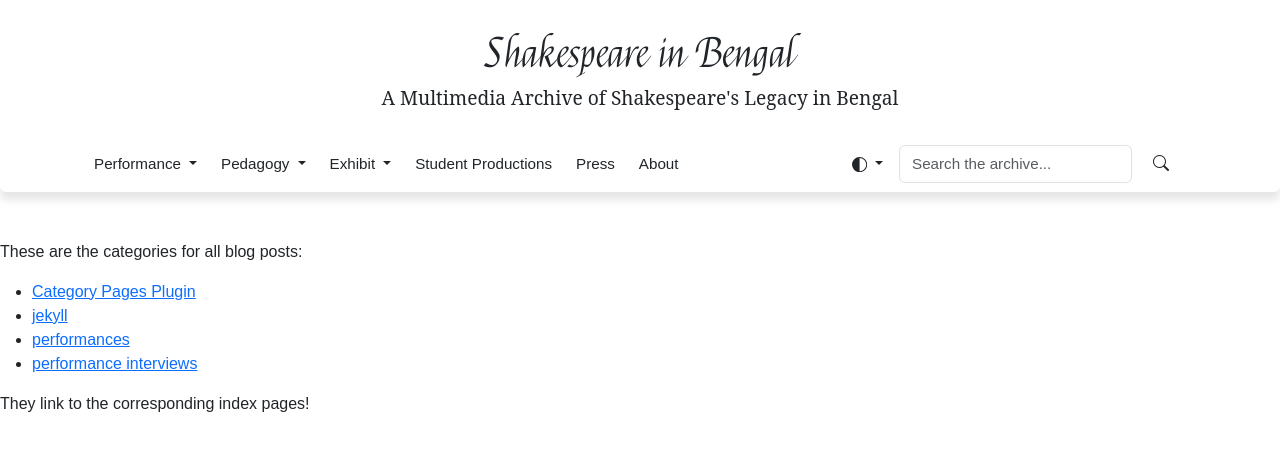
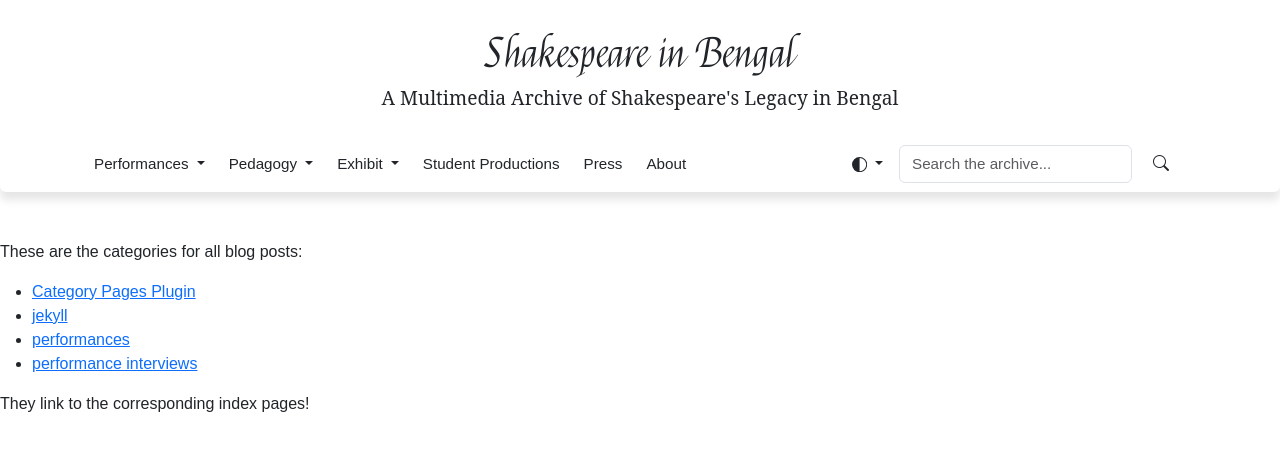
Before and after one commit to shakespeareinbengal/shakespeareinbengal.github.io, a Jekyll site: the page built from index.markdown, in a window 1280 px wide. Shown: the top 451 px of the page. Built offline with Jekyll 4.4.1, drawn with Linux system fonts in a browser that asks for light colours.

Commit message:
Add links to nav menu items with slight modifications

```diff
--- a/_includes/header.html
+++ b/_includes/header.html
@@ -16,39 +16,39 @@
                 <!-- Left Menu -->
                 <ul class="navbar-nav me-auto mb-2 mb-lg-0">
                     <li class="nav-item dropdown px-1">
-                        <a class="nav-link dropdown-toggle" href="#" role="button" data-bs-toggle="dropdown" aria-expanded="false">
-                            Performance
+                        <a class="nav-link dropdown-toggle" href="/category/performances/index.html" role="button" data-bs-toggle="dropdown" aria-expanded="false">
+                            Performances
                         </a>
                         <ul class="dropdown-menu">
-                            <li><a class="dropdown-item" href="#">Performance Interviews</a></li>
-                            <li><a class="dropdown-item" href="#">Notes</a></li>
+                            <li><a class="dropdown-item" href="/category/performance-interviews/index.html">Performance Interviews</a></li>
+                            <li><a class="dropdown-item" href="/category/reviews/index.html">Reviews</a></li>
                         </ul>
                     </li>
                     <li class="nav-item dropdown px-1">
-                        <a class="nav-link dropdown-toggle" href="#" role="button" data-bs-toggle="dropdown" aria-expanded="false">
+                        <a class="nav-link dropdown-toggle" href="/category/pedagogy/index.html" role="button" data-bs-toggle="dropdown" aria-expanded="false">
                             Pedagogy
                         </a>
                         <ul class="dropdown-menu">
-                            <li><a class="dropdown-item" href="{{ site.url }}/jekyll/{{ 'jekyll' | first | slugify }}/index.html">Pedagogy Interviews</a></li>
-                            <li><a class="dropdown-item" href="#">Notes</a></li>
+                            <li><a class="dropdown-item" href="/category/pedagogy-interviews/index.html">Pedagogy Interviews</a></li>
+                            <li><a class="dropdown-item" href="/category/notes/index.html">Notes</a></li>
                         </ul>
                     </li>
                     <li class="nav-item dropdown px-1">
-                        <a class="nav-link dropdown-toggle" href="#" role="button" data-bs-toggle="dropdown" aria-expanded="false">
+                        <a class="nav-link dropdown-toggle" href="/category/exhibit/index.html" role="button" data-bs-toggle="dropdown" aria-expanded="false">
                             Exhibit
                         </a>
                         <ul class="dropdown-menu">
-                            <li><a class="dropdown-item" href="#">Videos</a></li>
-                            <li><a class="dropdown-item" href="#">Images</a></li>
-                            <li><a class="dropdown-item" href="#">Books and Essays</a></li>
-                            <li><a class="dropdown-item" href="#">Audio</a></li>
+                            <li><a class="dropdown-item" href="/category/videos/index.html">Videos</a></li>
+                            <li><a class="dropdown-item" href="/category/images/index.html">Images</a></li>
+                            <li><a class="dropdown-item" href="/category/books-and-essays/index.html">Books and Essays</a></li>
+                            <li><a class="dropdown-item" href="/category/audio/index.html">Audio</a></li>
                         </ul>
                     </li>
                     <li class="nav-item px-1">
-                        <a class="nav-link" href="#">Student Productions</a>
+                        <a class="nav-link" href="/category/student-productions/index.html">Student Productions</a>
                     </li>
                     <li class="nav-item px-1">
-                        <a class="nav-link" href="#">Press</a>
+                        <a class="nav-link" href="/category/press/index.html">Press</a>
                     </li>
                     <li class="nav-item px-1">
                         <a class="nav-link" href="#">About</a>
```
